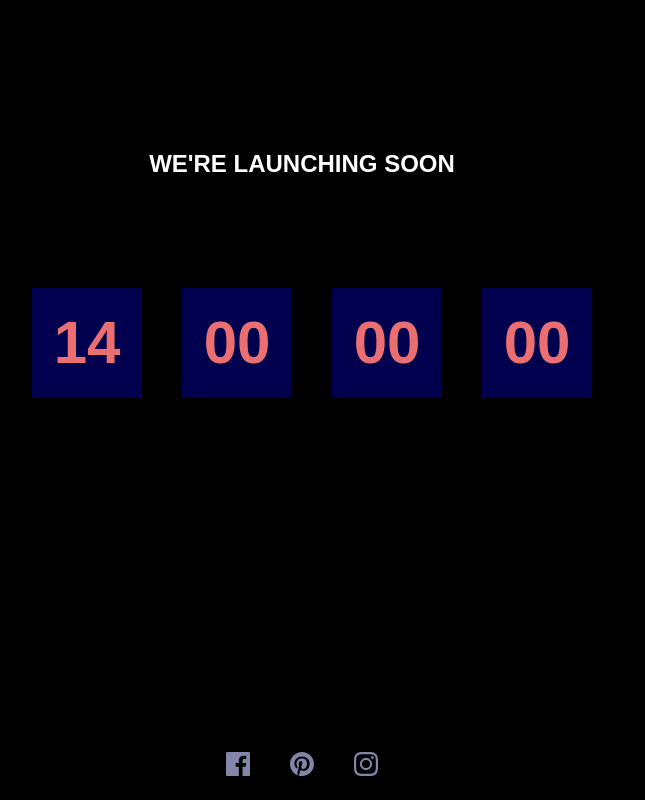
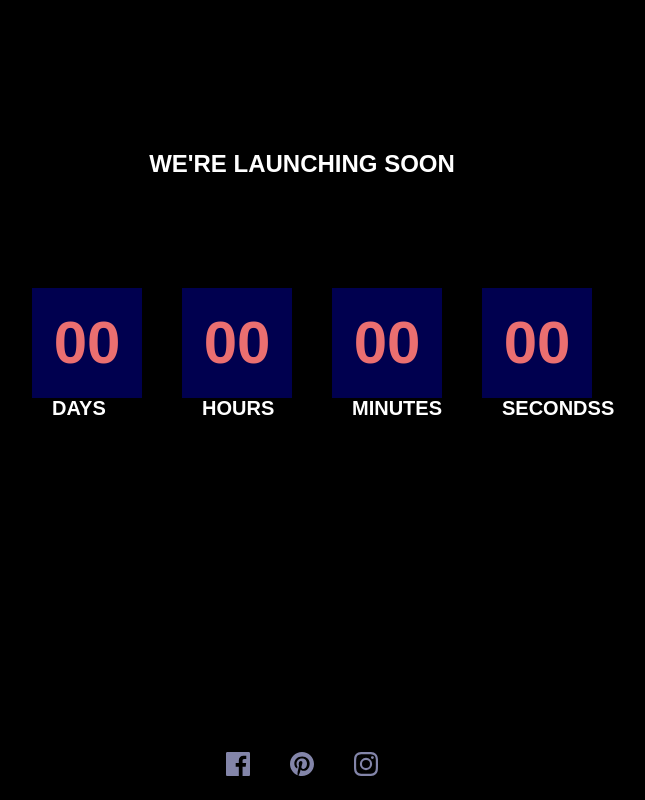
Before and after one commit to LamideAnifowoshe/launchdate-countdown-timer, a React (Create React App) app: page / in a window 1280 px wide. Shown: the whole page, without its empty margins (338-983 px from the left). Built offline with nearby package versions, Linux system fonts and the light colour scheme.

Commit message:
Update Timer.js

```diff
--- a/src/Components/Timer.js
+++ b/src/Components/Timer.js
@@ -1,6 +1,5 @@
 import React from "react";
 import { useState, useEffect } from "react";
-import { getRemainingTimeUntilMsTimestamp } from "./TimerUtils";
 
 const defaultTime = {
   days: "00",
@@ -12,23 +11,27 @@ const defaultTime = {
 const Timer = ({ countdownTimestampMs }) => {
   const [remainingTime, setRemainingTime] = useState(defaultTime);
 
-  useEffect(() => {
-    const intervalId = setInterval(() => {
-      updateRemainingTime(countdownTimestampMs);
-    }, 1000);
-    return () => clearTimeout(intervalId);
-  }, []);
-
-  function updateRemainingTime(countdown) {
-    setRemainingTime(getRemainingTimeUntilMsTimestamp(countdown));
-  }
-
   return (
     <div className="flex-container">
-      <div>{remainingTime.days}</div>
-      <div>{remainingTime.hours}</div>
-      <div>{remainingTime.minutes}</div>
-      <div>{remainingTime.seconds}</div>
+      <div>
+        {remainingTime.days}
+        <h3>DAYS</h3>
+      </div>
+
+      <div>
+        {remainingTime.hours}
+        <h3>HOURS</h3>
+      </div>
+
+      <div>
+        {remainingTime.minutes}
+        <h3>MINUTES</h3>
+      </div>
+
+      <div>
+        {remainingTime.seconds}
+        <h3>SECONDSS</h3>
+      </div>
     </div>
   );
 };
```
